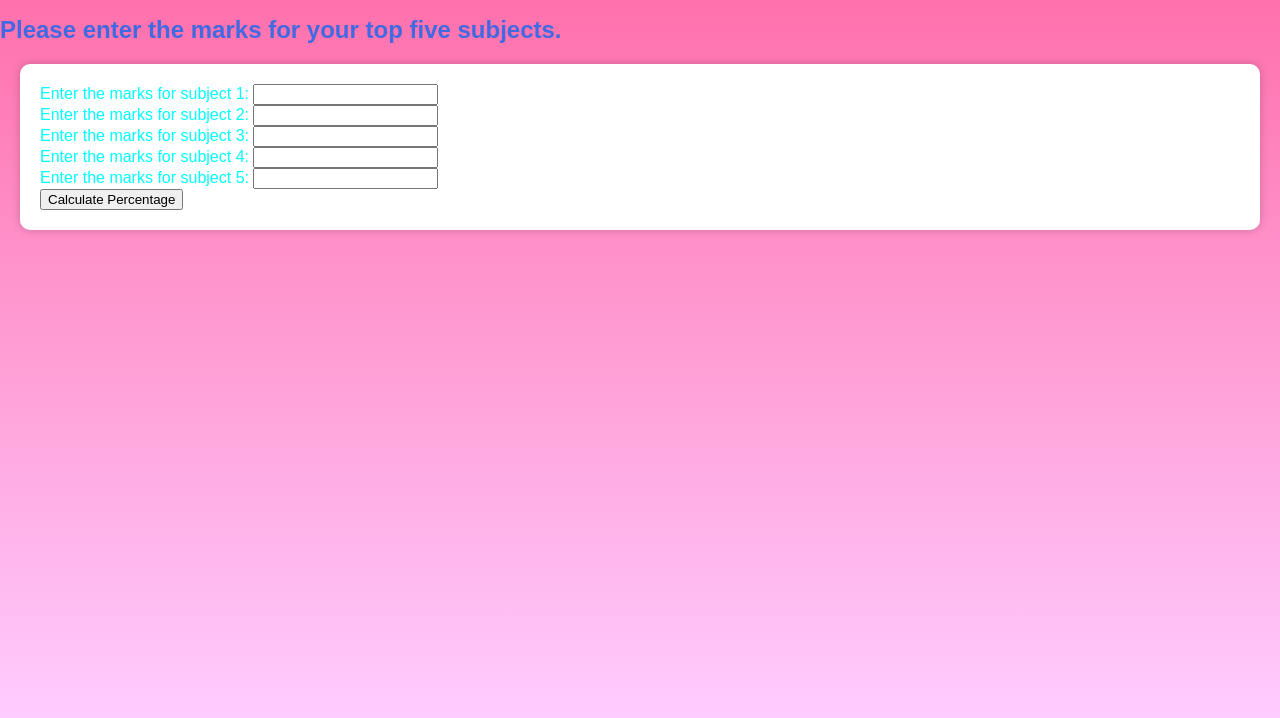
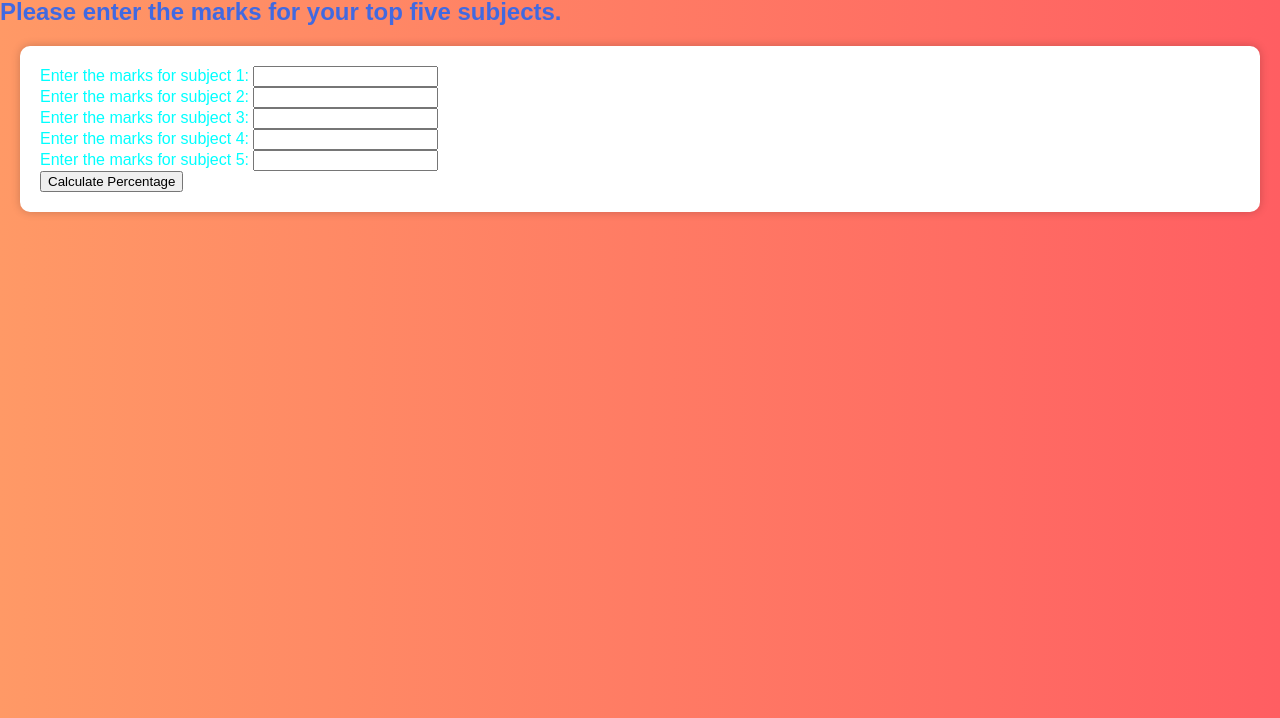
Before and after one commit to ABBADFA/new-resul-perc, a plain HTML site: page index.html in a window 1280 px wide. Shown: the part 82-800 px from the top of the page. Drawn offline with Linux system fonts and the light colour scheme.

Commit message:
Update index.html

```diff
--- a/index.html
+++ b/index.html
@@ -1,5 +1,5 @@
-<html la<!DOCTYPE html>
-ng="en">
+<!DOCTYPE html>
+<html lang="en">
 <head>
     <meta charset="UTF-8">
     <meta name="viewport" content="width=device-width, initial-scale=1.0">
@@ -15,7 +15,7 @@ ng="en">
 
         /* Add gradient background */
         body {
-            background: linear-gradient(to bottom, #ff66a3, #ffccff); /* Gradient from pink to light pink */
+            background: linear-gradient(to right, #ff9966, #ff5e62); /* Gradient from orange to pink */
             font-family: Arial, sans-serif;
             margin: 0;
             padding: 0;
@@ -41,7 +41,7 @@ ng="en">
 
         .floating-emoji {
             position: absolute;
-            animation: floatEmoji 5s ease-in-out infinite;
+            animation: floatEmoji 3s ease-in-out infinite;
         }
     </style>
 </head>
```
